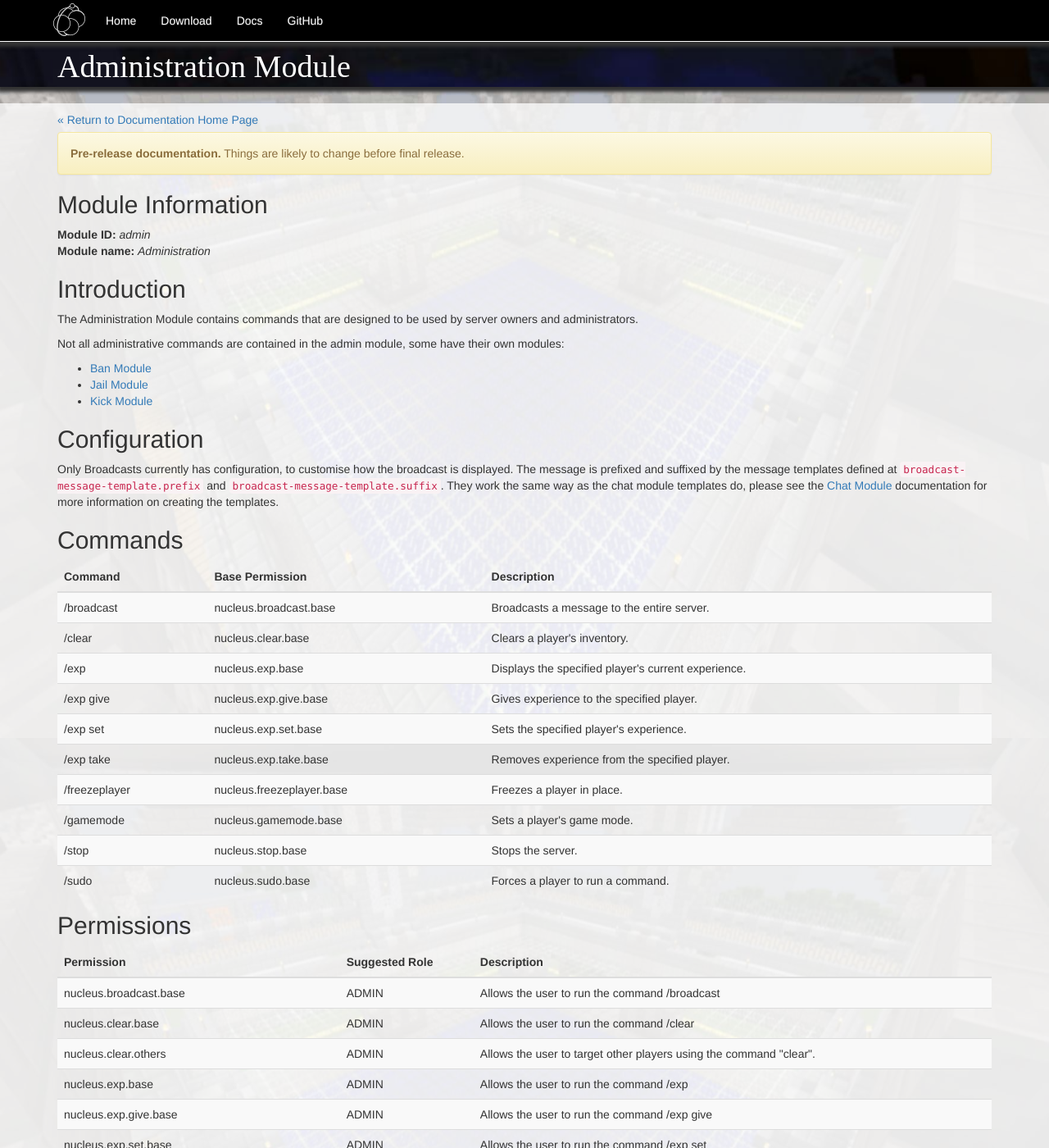
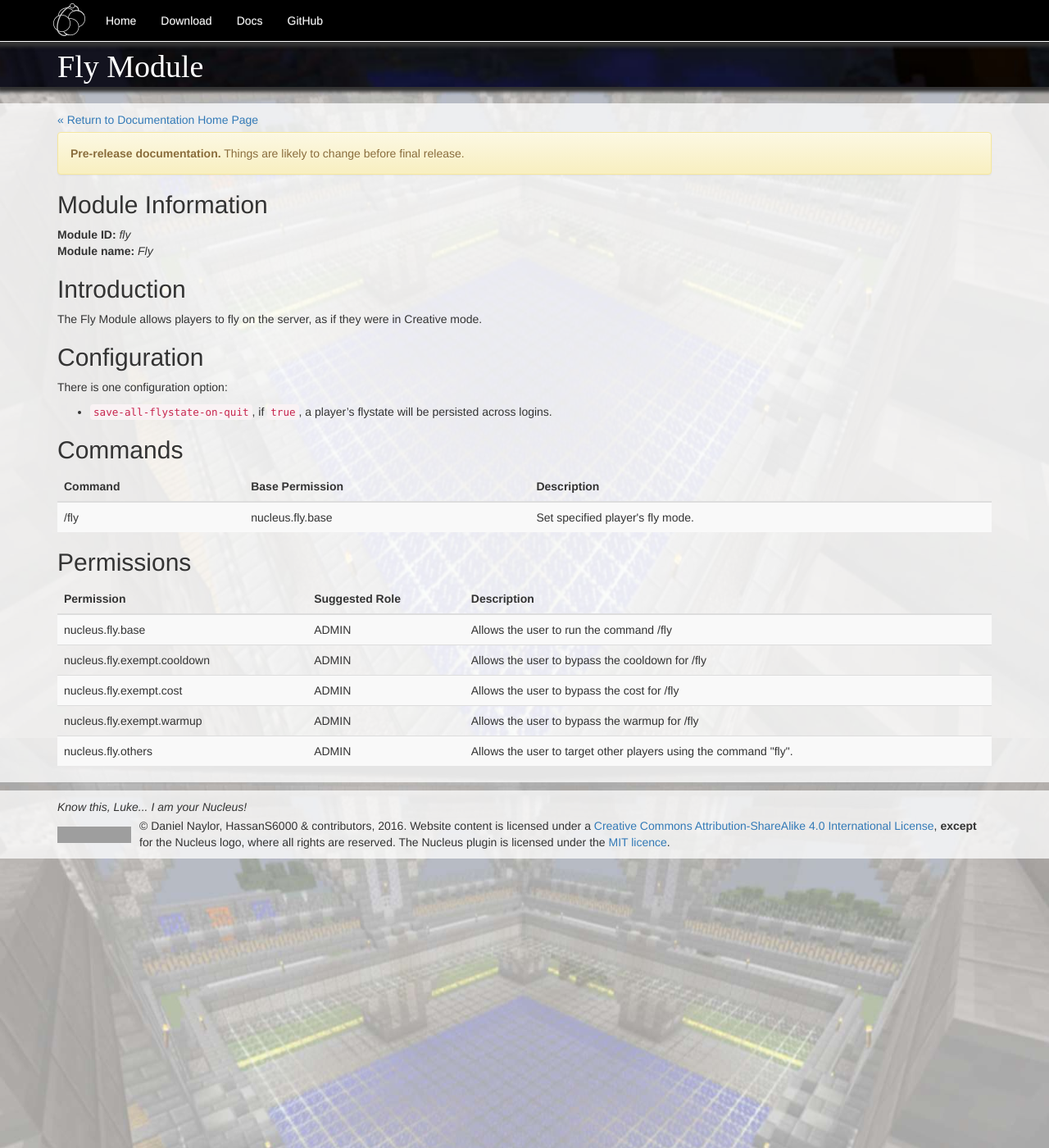
Before and after one commit to NucleusPowered/site-v1, a Jekyll site: the page built from docs/modules/fly.md, in a window 1280 px wide and 1400 px high. Shown: the whole window at 82% size. Built offline with Jekyll 4.4.1, drawn with Linux system fonts in a browser that asks for light colours; some of the changed text lies outside the part shown; grey boxes are pictures that could not be loaded.

Commit message:
Add Fly module.

```diff
--- a/docs/index.md
+++ b/docs/index.md
@@ -24,6 +24,7 @@ header: Documentation Centre
 * [Command Logger](modules/commandlogger.html) - Logs commands in the console
 * [Connection Messages](modules/connectionmessages.html) - Alters the messages when players login or out
 * [Environment](modules/environment.html) - Manages the world environment
+* [Fly](modules/fly.html) - Manages allowing players to fly
 * [Fun](modules/fun.html) - "Fun" commands
 * [Home](modules/home.html) - Manages personal warps for users
 * [Ignore](modules/ignore.html) - Allows users to ignore others in chat
--- a/docs/modules/fly.md
+++ b/docs/modules/fly.md
@@ -1,23 +1,17 @@
 ---
 layout: modulespec
 title: Documentation Centre
-header: Administration Module
-moduleid: admin
-modulename: Administration
+header: Fly Module
+moduleid: fly
+modulename: Fly
 ---
 
 ## Introduction
 
-The Administration Module contains commands that are designed to be used by server owners and administrators.
-
-Not all administrative commands are contained in the admin module, some have their own modules:
-
-* [Ban Module](ban.html)
-* [Jail Module](jail.html)
-* [Kick Module](kick.html)
+The Fly Module allows players to fly on the server, as if they were in Creative mode.
 
 ## Configuration
 
-Only Broadcasts currently has configuration, to customise how the broadcast is displayed. The message is prefixed and suffixed by the
-message templates defined at `broadcast-message-template.prefix` and `broadcast-message-template.suffix`. They work the same way as
-the chat module templates do, please see the [Chat Module](chat.html) documentation for more information on creating the templates.
+There is one configuration option:
+
+* `save-all-flystate-on-quit`, if `true`, a player's flystate will be persisted across logins.
```
